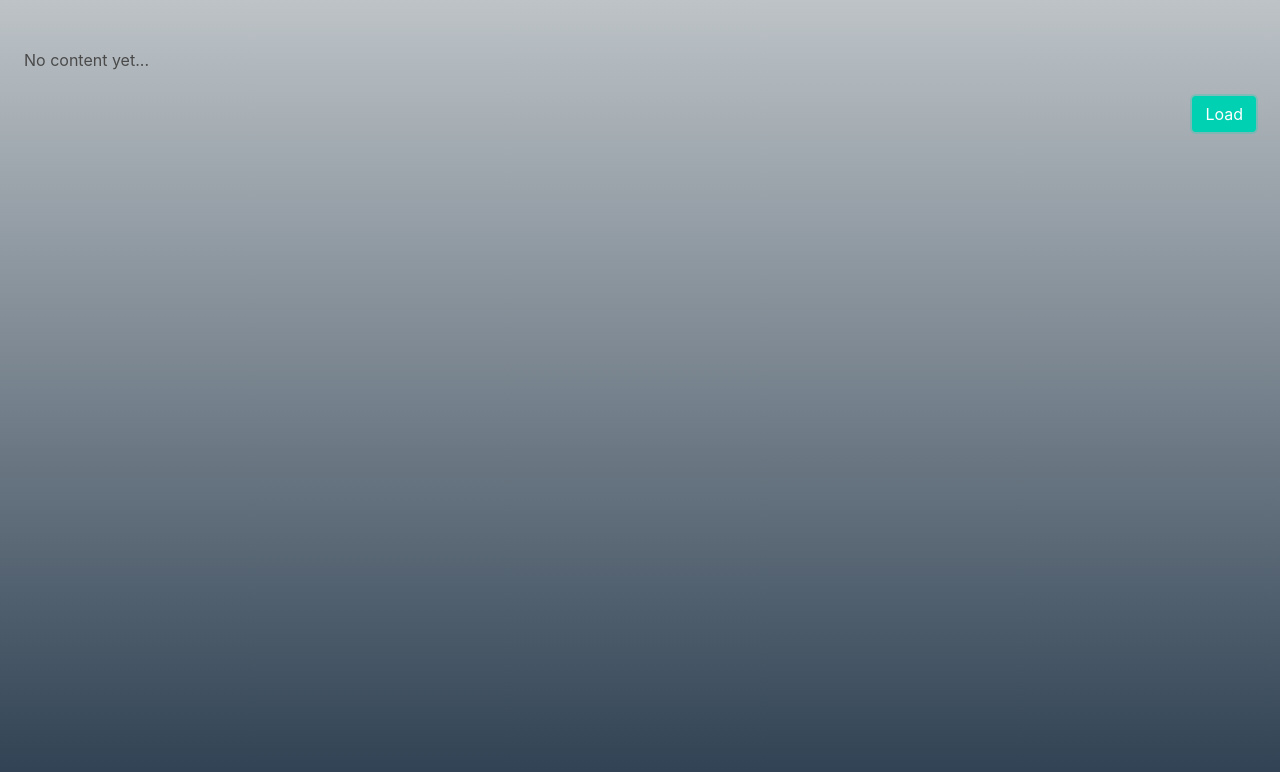
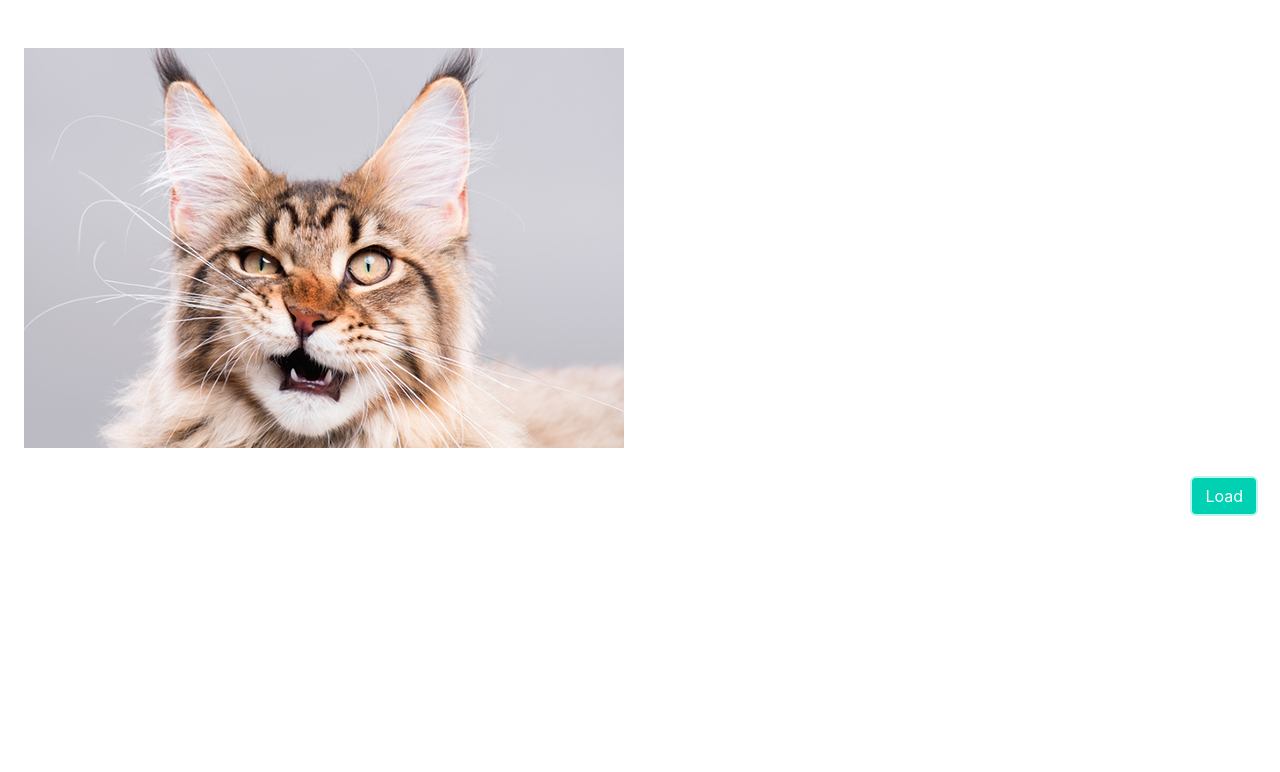
Before and after one commit to JBerggren/HackerDay, a plain HTML site: page OfflineMode/index.html in a window 1280 px wide. Both pictures are taken after a click on the button "Load". Drawn offline with nearby package versions, Linux system fonts and the light colour scheme.

Commit message:
Playing with caches and strategies

```diff
--- a/OfflineMode/index.html
+++ b/OfflineMode/index.html
@@ -12,7 +12,7 @@
     <link rel="icon" type="image/png" href="images/icons-32.png" sizes="32x32" />
     <link rel="icon" type="image/png" href="favicon-16x16.png" sizes="16x16" />
     <link rel="icon" type="image/png" href="favicon-120.png" sizes="120x120" />
-    <meta name="application-name" content="ShutUp" />
+    <meta name="application-name" content="Offline" />
     <meta name="msapplication-TileColor" content="#FFFFFF" />
     <meta name="msapplication-TileImage" content="images/icons-144.png" />
     <link rel="stylesheet" type="text/css" href="https://cdnjs.cloudflare.com/ajax/libs/bulma/0.7.1/css/bulma.min.css" />
--- a/OfflineMode/js/main.js
+++ b/OfflineMode/js/main.js
@@ -1,3 +1,12 @@
+document.getElementById("loadButton").addEventListener("click",()=>{
+    var el = document.getElementById("contentHolder");
+    var img = document.createElement("IMG");
+    img.src="content/cat.jpg";
+    el.innerHTML="";
+    el.appendChild(img);
+
+});
+
 //Install Service worker (right now just to fill the criterias for auto suggest Web app install https://developers.google.com/web/fundamentals/app-install-banners/#criteria)
 if ('serviceWorker' in navigator) {
     window.addEventListener('load', function () {
--- a/OfflineMode/styles/main.css
+++ b/OfflineMode/styles/main.css
@@ -1,15 +1,3 @@
 html,body{
     height:100%;
 }
-
-body{ /*https://uigradients.com/#GradeGrey*/
-    background: #bdc3c7;  /* fallback for old browsers */
-    background: -webkit-linear-gradient(to top, #2c3e50, #bdc3c7);  /* Chrome 10-25, Safari 5.1-6 */
-    background: linear-gradient(to top, #2c3e50, #bdc3c7); /* W3C, IE 10+/ Edge, Firefox 16+, Chrome 26+, Opera 12+, Safari 7+ */
-    overflow: scroll;
-}
-
-ul#messagesList {
-    color: rgb(4, 255, 224);
-    list-style-type: square;
-}
```
Also changed, not shown: OfflineMode/sw.js (+17 -3 lines).
